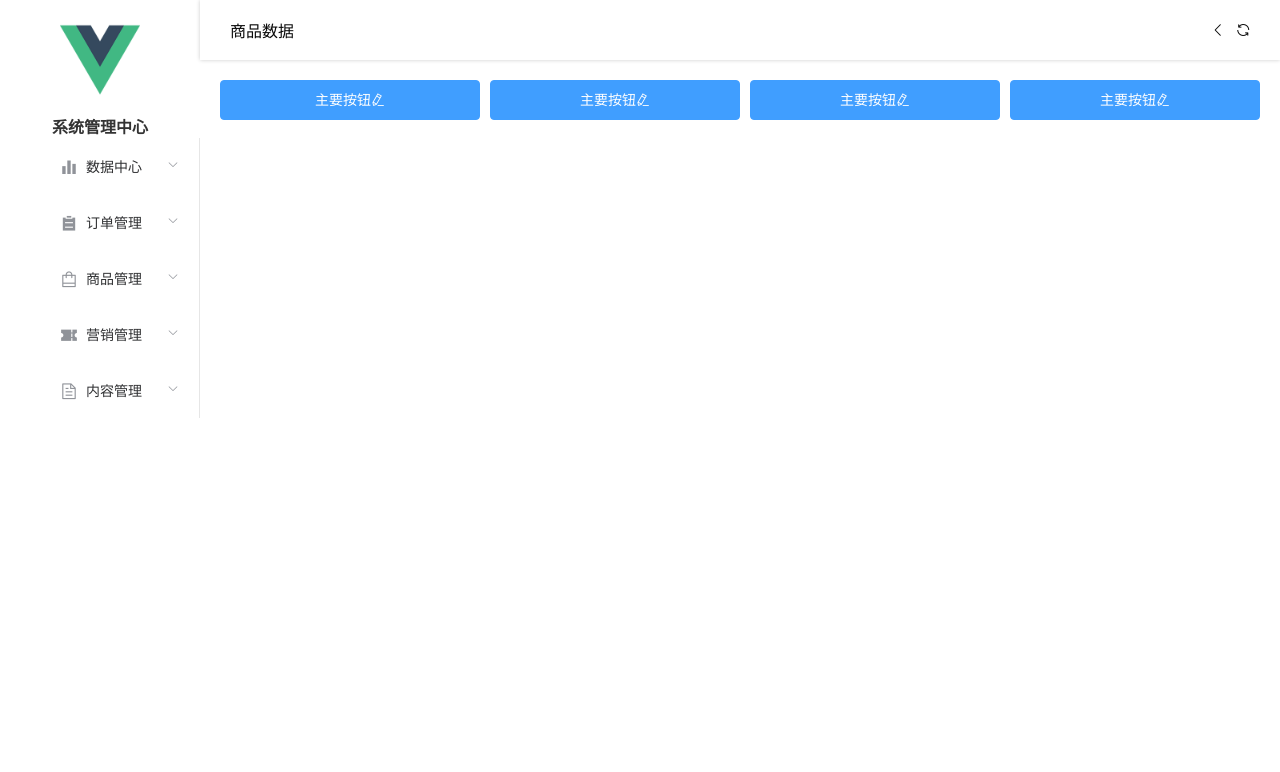
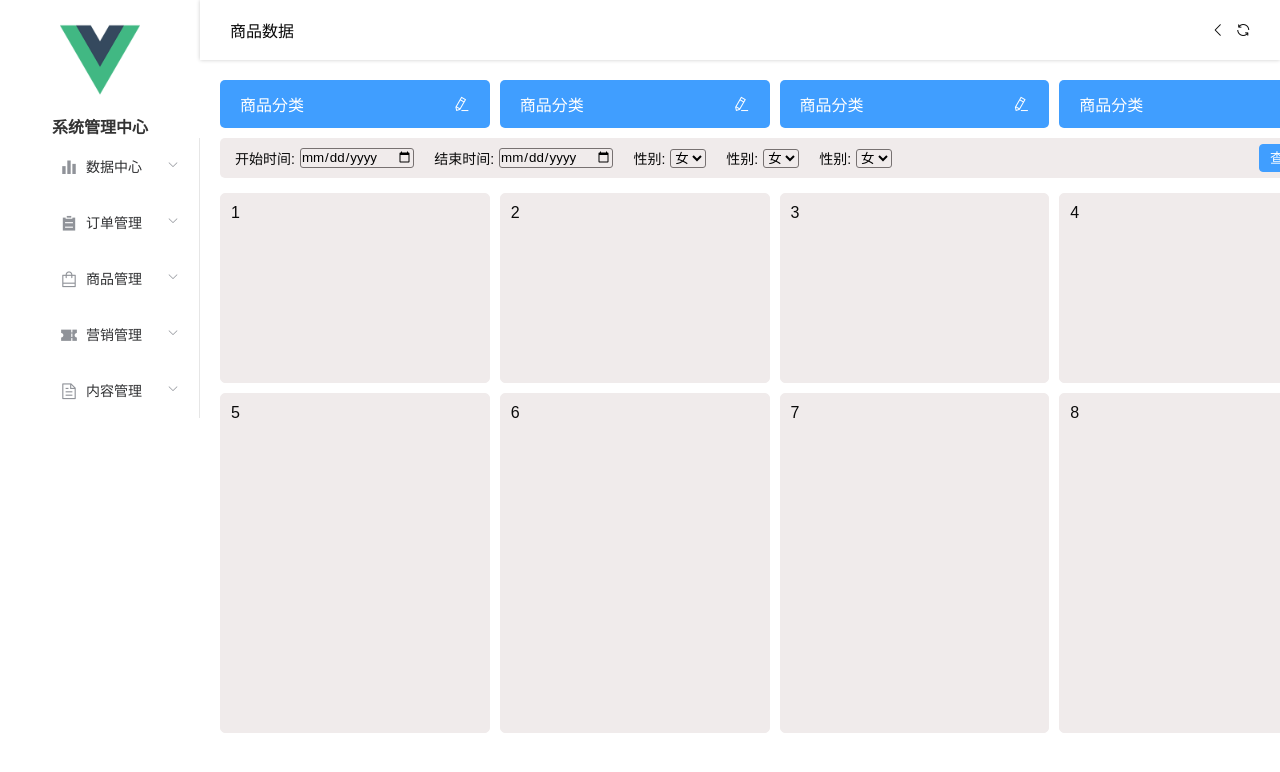
Before and after one commit to bo-ddd/union-b, a Vue app: page /datacenter/commodity in a window 1280 px wide. Shown: the top 772 px of the page. Built offline with nearby package versions, Linux system fonts and the light colour scheme.

Commit message:
添加代码到Commodity.vue中

```diff
--- a/src/views/Datacenter/Commodity.vue
+++ b/src/views/Datacenter/Commodity.vue
@@ -1,27 +1,134 @@
 <template>
-  <div>
+  <div class="warp">
     <!-- 刘青松 -->
     <div class="class">
-      <el-button type="primary">主要按钮<i class="el-icon-edit"></i></el-button>
-      <el-button type="primary">主要按钮<i class="el-icon-edit"></i></el-button>
-      <el-button type="primary">主要按钮<i class="el-icon-edit"></i></el-button>
-      <el-button type="primary">主要按钮<i class="el-icon-edit"></i></el-button>
+      <div class="fen"><span>商品分类</span> <i class="el-icon-edit"></i></div>
+      <div class="fen"><span>商品分类</span> <i class="el-icon-edit"></i></div>
+      <div class="fen"><span>商品分类</span> <i class="el-icon-edit"></i></div>
+      <div class="fen"><span>商品分类</span> <i class="el-icon-edit"></i></div>
     </div>
     <div class="filter">
-
+      <div>
+        <label for="">开始时间: </label>
+        <input class="background" type="date" />
+      </div>
+      <div>
+        <label for="">结束时间: </label>
+        <input class="background" type="date">
+      </div>
+      <div>
+        <label for="">性别: </label>
+        <select class="background" name="" id="">
+          <option value="女">女</option>
+          <option value="男">男</option>
+        </select>
+      </div>
+      <div>
+        <label for="">性别: </label>
+        <select class="background" name="" id="">
+          <option value="女">女</option>
+          <option value="男">男</option>
+        </select>
+      </div>
+      <div>
+        <label for="">性别: </label>
+        <select class="background" name="" id="">
+          <option value="女">女</option>
+          <option value="男">男</option>
+        </select>
+      </div>
+      <div class="chaxun">
+        <el-button type="primary">查询</el-button>
+      </div>
+    </div>
+    <div class="bottom">
+      <div class="bottom-s">
+        <div>1</div>
+        <div>2</div>
+        <div>3</div>
+        <div>4</div>
+      </div>
+      <div class="bottom-b">
+        <div>5</div>
+        <div>6</div>
+        <div>7</div>
+        <div>8</div>
+      </div>
     </div>
   </div>
 </template>
 
 <script>
-export default {
-
-}
+export default {};
 </script>
 
 <style lang="scss" scoped>
-.class{
+.warp{
+  min-width: 1109px;
+}
+.background{
+  background: #f0ebeb;
+  border: 1px solid rgb(119, 113, 113);
+  border-radius: 3px;
+}
+.class {
+  display: grid;
+  grid-template-columns: repeat(4, 1fr);
+  gap: 10px;
+  & .fen{
+    background: #409EFF;
+    padding: 12px 20px;
+    border-radius: 5px;
+    color: white;
+    cursor: pointer;
+    display: flex;
+    justify-content: space-between;
+    align-items: center;
+  }
+}
+.filter{
+  margin: 10px 0;
+  border-radius: 5px;
+  padding-left: 15px;
+  background: #f0ebeb;
+  display: flex;
+  position: relative;
+  &>div{
+    height: 40px;
+    padding-right: 20px;
+    display: flex;
+    align-items: center;
+  }
+  &>.chaxun{
+    position: absolute;
+    right: 0px;
+  }
+  & label{
+    padding-right: 5px;
+  }
+}
+.bottom-s,.bottom-b{
   display: grid;
   grid-template-columns: repeat(4,1fr);
+  gap: 10px 10px;
+  &>div{
+    margin: 5px 0;
+    padding: 10px;
+    background: #f0ebeb;
+    border: 1px solid #f0ebeb;
+    border-radius: 5px;
+  }
+}
+.bottom-s{
+  grid-template-rows: 200px;
+}
+.bottom-b{
+  grid-template-rows: 350px;
+}
+::v-deep .filter .el-button{
+  padding: 6px 10px;
+}
+.filter {
+  font-size: 14px;
 }
 </style>
```
